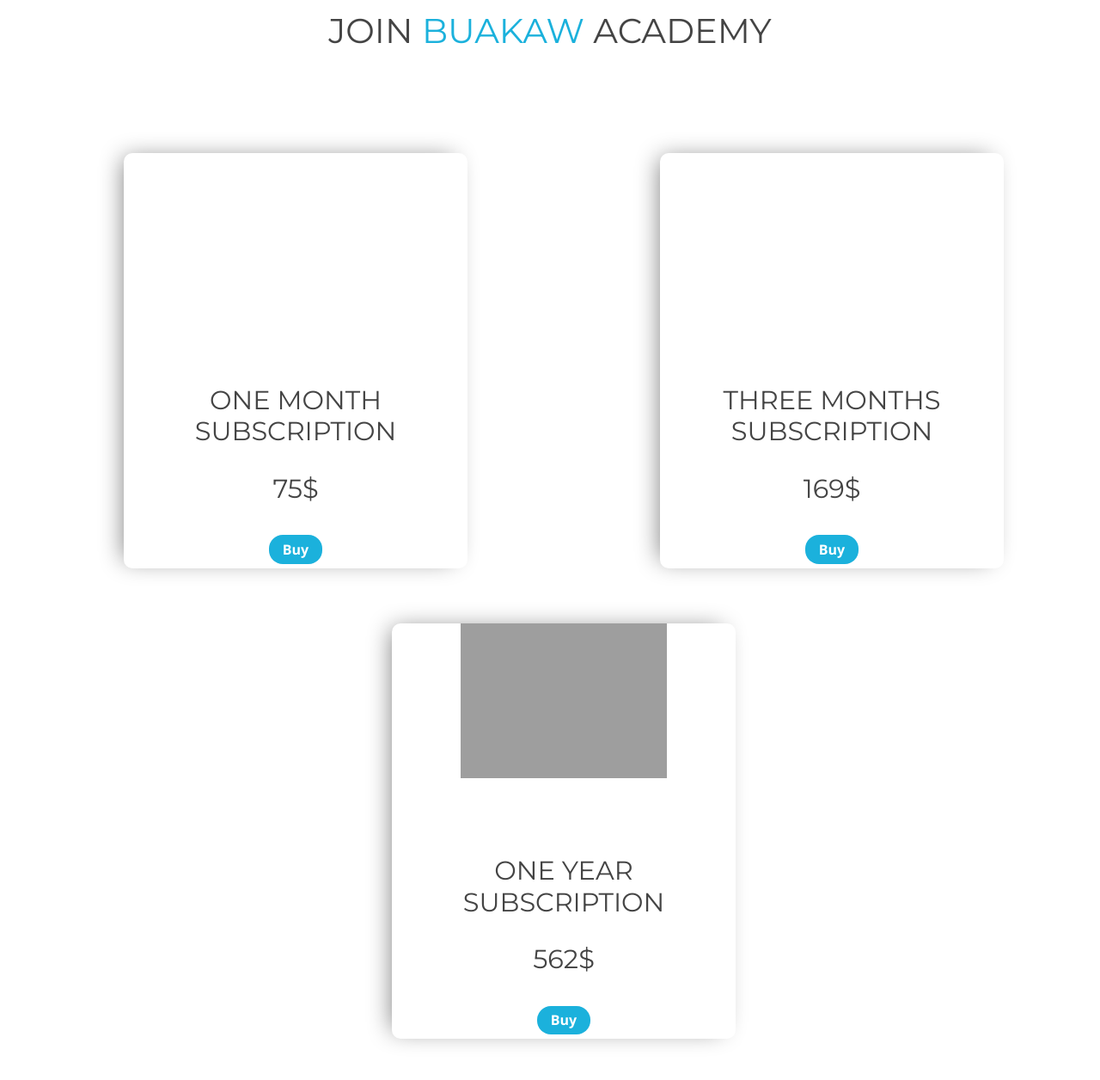
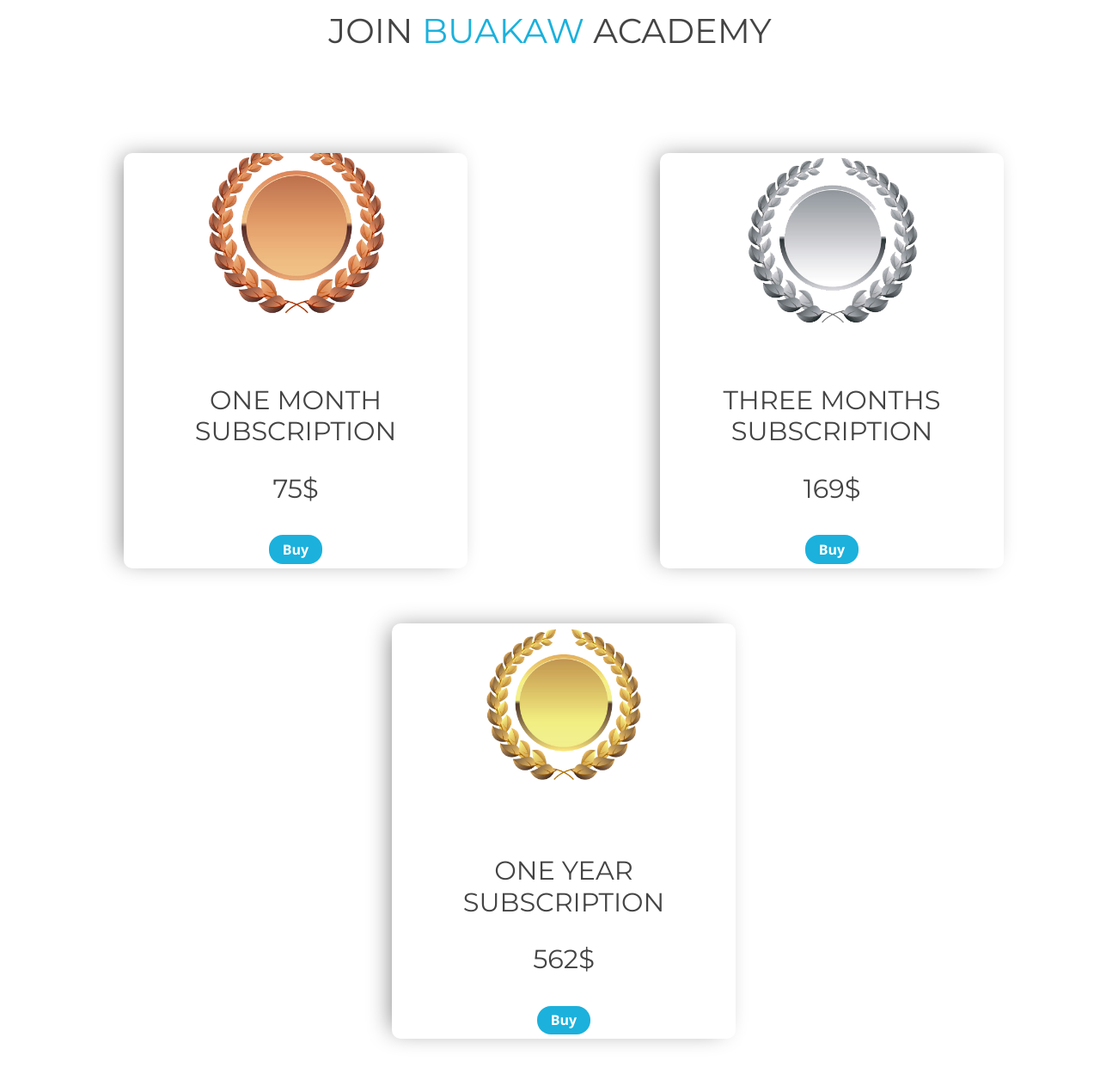
Before and after one commit to nenovKrasimir/kickbox_academy, a Django app: template kickbox_academy/core/templates/join_us.html in a window 1280 px wide. Shown: the part 90-1346 px from the top of the page at 86% size. Run offline with Django 4.2, Linux system fonts and the light colour scheme; the template is opened without the code that fills it, so the values that code supplies are empty; parts of the project's set-up code (start-up, migrations or seed data) failed here and were passed over; some libraries are stand-ins or nearby versions; grey boxes are pictures that could not be loaded.

Commit message:
initial commit

```diff
--- a/kickbox_academy/core/templates/join_us.html
+++ b/kickbox_academy/core/templates/join_us.html
@@ -53,7 +53,7 @@
         <h1>JOIN <span class="highlight">BUAKAW</span> ACADEMY</h1>
         <ul class="my-books-list">
             <li class="myBooks">
-                <p class="img"><img src="#" alt=""></p>
+                <p class="img"><img src="{% static 'img/bronze.png' %}" alt=""></p>
                 <h3>ONE MONTH SUBSCRIPTION</h3>
                 <p></p>
                 <h3>75$</h3>
@@ -61,7 +61,7 @@
                 <a class="button" href="#">Buy</a>
             </li>
             <li class="myBooks">
-                <p class="img"><img src="#" alt=""></p>
+                <p class="img"><img src="{% static 'img/silver.png' %}" alt=""></p>
                 <h3>THREE MONTHS SUBSCRIPTION</h3>
                 <p></p>
                 <h3>169$</h3>
@@ -69,7 +69,7 @@
                 <a class="button" href="#">Buy</a>
             </li>
             <li class="myBooks">
-                <p class="img"><img src="{% static 'img' %}" alt=""></p>
+                <p class="img"><img src="{% static 'img/gold.png' %}" alt=""></p>
                 <h3>ONE YEAR SUBSCRIPTION</h3>
                 <p></p>
                 <h3>562$</h3>
```
Also changed, not shown: static/img/bronze.png (added), static/img/gold.png (added), static/img/silver.png (added).
